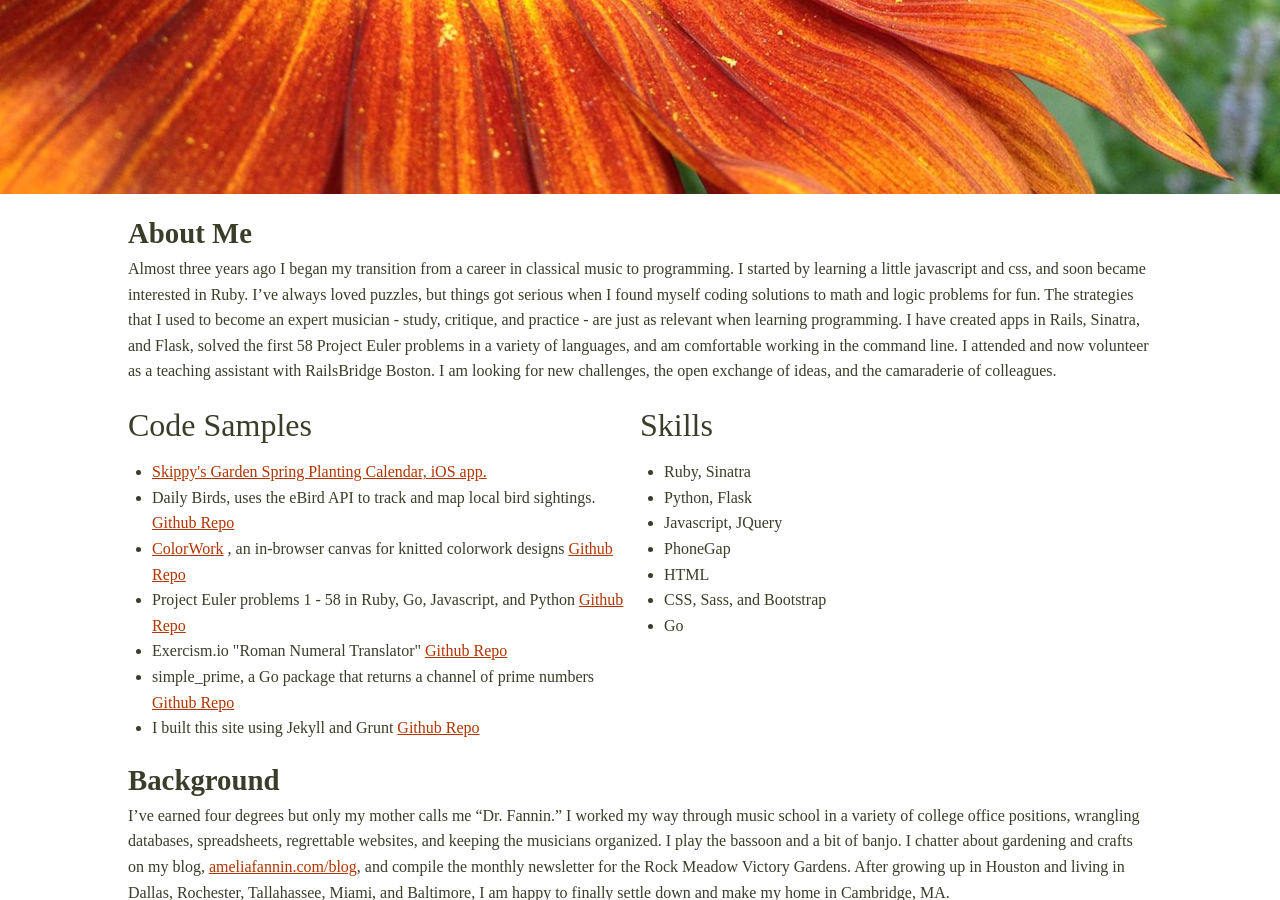
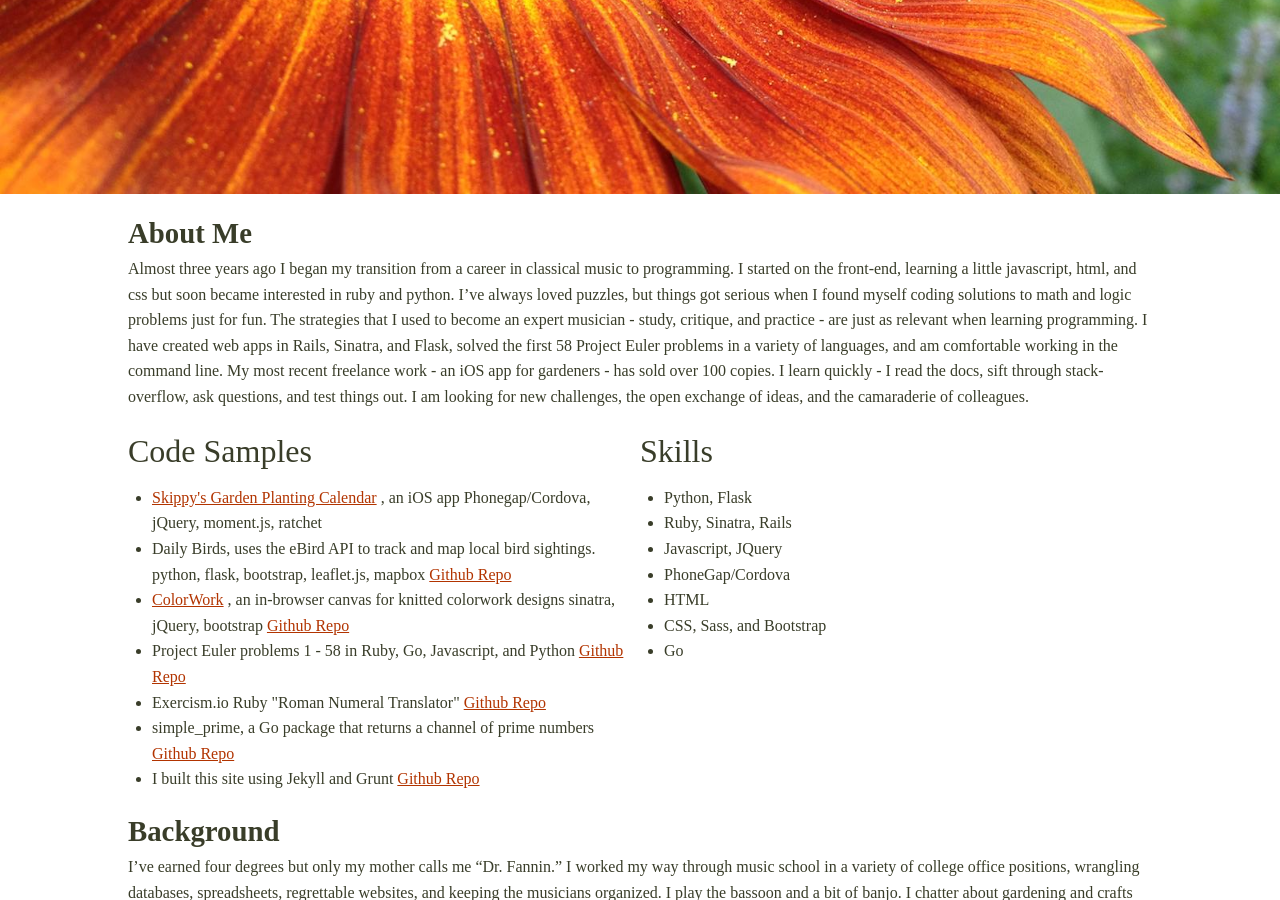
Before and after one commit to AmeliaFannin/AmeliaFannin.github.io, a Jekyll site: the page built from index.md, in a window 1280 px wide and 900 px high, scrolled down 706 px. Built offline with Jekyll 4.4.1, drawn with Linux system fonts in a browser that asks for light colours; some of the changed text lies outside the part shown.

Commit message:
updated info

```diff
--- a/index.md
+++ b/index.md
@@ -3,16 +3,19 @@
 ---
 ####About Me
 
- Almost three years ago I began my transition from a career in classical music to programming. I started by learning a little javascript and css, and soon became interested in Ruby. I've always loved puzzles, but things got serious when I found myself coding solutions to math and logic problems for fun. The strategies that I used to become an expert musician - study, critique, and practice - are just as relevant when learning programming. I have created apps in Rails, Sinatra, and Flask, solved the first 58 Project Euler problems in a variety of languages, and am comfortable working in the command line. I attended and now volunteer as a teaching assistant with RailsBridge Boston. I am looking for new challenges, the open exchange of ideas, and the camaraderie of colleagues.
+ Almost three years ago I began my transition from a career in classical music to programming. I started on the front-end, learning a little javascript, html, and css but soon became interested in ruby and python. I've always loved puzzles, but things got serious when I found myself coding solutions to math and logic problems just for fun. The strategies that I used to become an expert musician - study, critique, and practice - are just as relevant when learning programming. I have created web apps in Rails, Sinatra, and Flask, solved the first 58 Project Euler problems in a variety of languages, and am comfortable working in the command line. My most recent freelance work - an iOS app for gardeners - has sold over 100 copies. I learn quickly - I read the docs, sift through stack-overflow, ask questions, and test things out. I am looking for new challenges, the open exchange of ideas, and the camaraderie of colleagues.
 
 <div class="col">
   <h3>Code Samples</h3>
   <ul>
     <li>
-      <a href="https://itunes.apple.com/us/app/skippys-garden-spring-planting/id970091991?mt=8" target="_blank">Skippy's Garden Spring Planting Calendar, iOS app.</a>
+      <a href="https://itunes.apple.com/us/app/skippys-garden-full-season/id970091991?mt=8" target="_blank">Skippy's Garden Planting Calendar</a>
+      , an iOS app
+      Phonegap/Cordova, jQuery, moment.js, ratchet
     </li>
     <li>
       Daily Birds, uses the eBird API to track and map local bird sightings.
+      python, flask, bootstrap, leaflet.js, mapbox
       <a href="https://github.com/AmeliaFannin/Daily_Birds" target="_blank">
         Github Repo
       </a>
@@ -20,6 +23,7 @@
     <li>
       <a href="https://salty-gorge-2567.herokuapp.com/grid.html" target="_back">ColorWork</a>
       , an in-browser canvas for knitted colorwork designs
+      sinatra, jQuery, bootstrap
       <a href="https://github.com/AmeliaFannin/colorwork" target="_blank">Github Repo</a>
     </li>
     <li>
@@ -29,7 +33,7 @@
       </a>
     </li>
     <li>
-      Exercism.io "Roman Numeral Translator"
+      Exercism.io Ruby "Roman Numeral Translator"
       <a href="https://github.com/AmeliaFannin/Exercism-Ruby" target="_blank">
         Github Repo
       </a>
@@ -52,10 +56,10 @@
 <div class= "col">
   <h3>Skills</h3>
   <ul>
-    <li>Ruby, Sinatra</li>
     <li>Python, Flask</li>
+    <li>Ruby, Sinatra, Rails</li>
     <li>Javascript, JQuery</li>
-    <li>PhoneGap</li>
+    <li>PhoneGap/Cordova</li>
     <li>HTML</li>
     <li>CSS, Sass, and Bootstrap</li>
     <li>Go</li>
@@ -66,12 +70,12 @@
 ####Background
 
 
-I've earned four degrees but only my mother calls me "Dr. Fannin." I worked my way through music school in a variety of college office positions, wrangling databases, spreadsheets, regrettable websites, and keeping the musicians organized. I play the bassoon and a bit of banjo. I chatter about gardening and crafts on my blog, <a href="http://ameliafannin.com/blog" target="blank">ameliafannin.com/blog</a>, and compile the monthly newsletter for the Rock Meadow Victory Gardens. After growing up in Houston and living in Dallas, Rochester, Tallahassee, Miami, and Baltimore, I am happy to finally settle down and make my home in Cambridge, MA.
+I've earned four degrees but only my mother calls me "Dr. Fannin." I worked my way through music school in a variety of college office positions, wrangling databases, spreadsheets, regrettable websites, and keeping the musicians organized. I play the bassoon and a bit of banjo. I chatter about gardening and crafts on my blog, <a href="http://ameliafannin.com/blog" target="blank">ameliafannin.com/blog</a>, and compile the monthly newsletter for the Rock Meadow Victory Gardens. After growing up in Houston and living in Dallas, Rochester, Tallahassee, Miami, and Baltimore, I am happy to make my home in Cambridge, MA.
 
 ---
 
 <div class="resume-head">
-  <h2><a href="/fannin_resume_2014.pdf" rel="download">Resume</a></h2>
+  <h2><a href="/fannin_resume_2015.pdf" rel="download">Resume</a></h2>
 </div>
 
 ## Amelia Fannin
@@ -80,16 +84,16 @@
 **(713)444-0081**
 
 ##### Skills
-* Ruby, Sinatra
+* Ruby, Sinatra, Rails
 * Python, Flask
 * Javascript, JQuery
-* PhoneGap
+* PhoneGap/Cordova
 * HTML
 * CSS, Sass, Bootstrap
 * Go
 
 ##### Projects
-* Skippy's Garden Spring Planting Calendar, an iOS app for gardeners
+* Skippy's Garden Planting Calendar, an iOS app for gardeners
 * DailyBirds, Flask app that tracks and displays local bird sightings
 * Colorwork, an in-browser canvas for knitted colorwork designs
 * Chitter, a Rails app resembling Twitter
```
Also changed, not shown: 3 other files.
